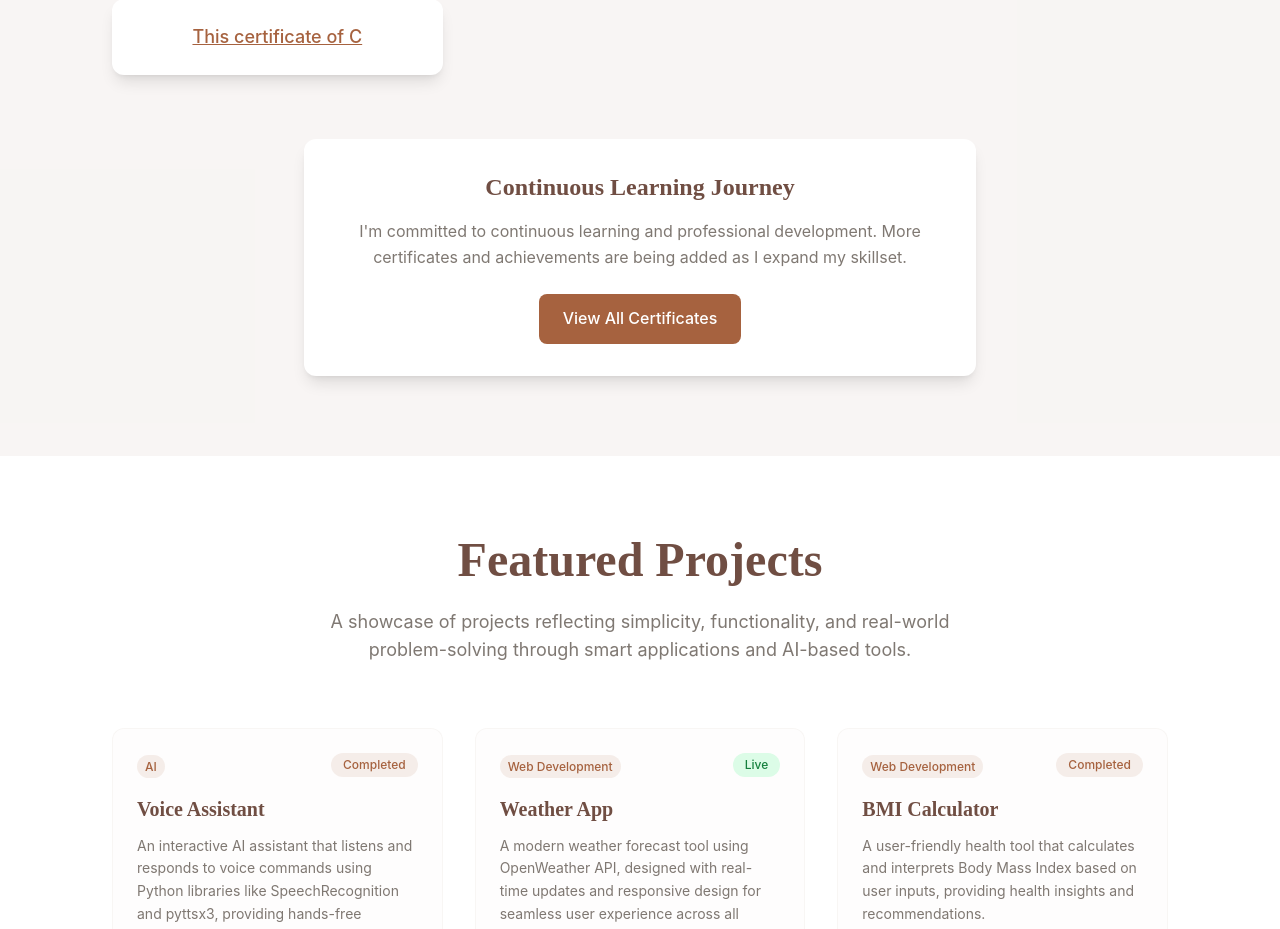
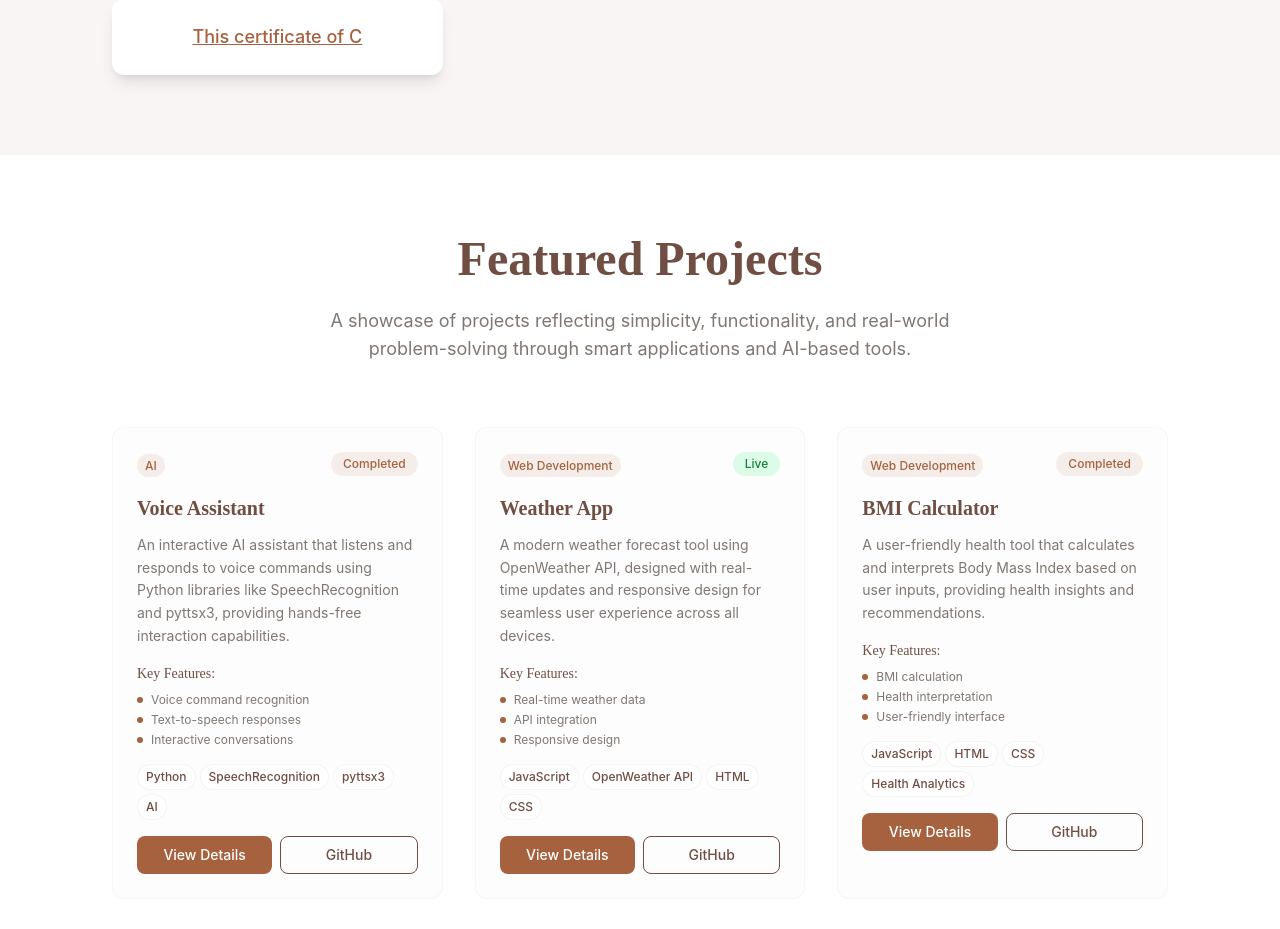
Before and after one commit to sharwaridevhare/portfolio-sharwari-devhare, a React (Vite) app: page / in a window 1280 px wide. Shown: the part 2880-3809 px from the top of the page. Built offline with nearby package versions, Linux system fonts and the light colour scheme.

Commit message:
Remove certificate details and section
Remove the "Continuous Learning Journey" section and the first certificate details from the Certificates component.

```diff
--- a/src/components/Certificates.tsx
+++ b/src/components/Certificates.tsx
@@ -29,7 +29,6 @@ const Certificates = () => {
               key={certificate.id}
               className="bg-white rounded-xl p-6 shadow-lg hover:shadow-xl transition-all duration-300 hover:-translate-y-2 flex flex-col items-center justify-center"
             >
-              {/* Certificate Link */}
               <a
                 href={certificate.image}
                 target="_blank"
@@ -41,23 +40,6 @@ const Certificates = () => {
             </div>
           ))}
         </div>
-
-        {/* Add More Certificates CTA */}
-        <div className="mt-16 text-center">
-          <div className="bg-white rounded-xl p-8 shadow-lg max-w-2xl mx-auto">
-            <h3 className="font-playfair text-2xl font-semibold text-deep-brown mb-4">
-              Continuous Learning Journey
-            </h3>
-            <p className="text-foreground/70 mb-6">
-              I'm committed to continuous learning and professional development. More certificates and achievements are being added as I expand my skillset.
-            </p>
-            <div className="flex justify-center">
-              <button className="bg-english-brown text-white px-6 py-3 rounded-lg font-medium hover:bg-english-brown/90 transition-colors duration-300">
-                View All Certificates
-              </button>
-            </div>
-          </div>
-        </div>
       </div>
     </section>
   );
```
